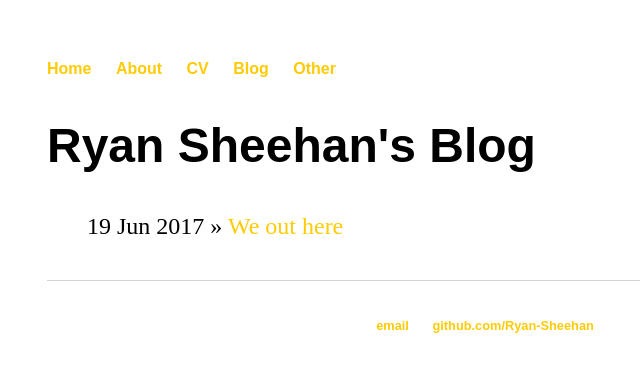
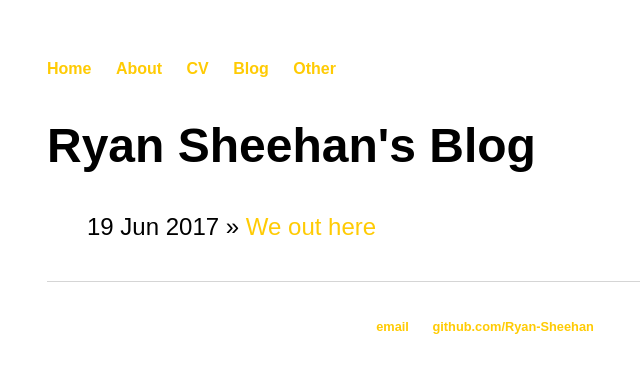
Before and after one commit to Ryan-Sheehan/Ryan-Sheehan.github.io, a Jekyll site: the page built from blog/index.html, in a window 1280 px wide. Shown: the top 373 px of the page, without its empty margins (145-785 px from the left). Built offline with Jekyll 4.4.1, drawn with Linux system fonts in a browser that asks for light colours.

Commit message:
Update main.css

```diff
--- a/css/main.css
+++ b/css/main.css
@@ -29,6 +29,7 @@
 }
 
 ul.posts {
+    font-family: 'Archivo Black', sans-serif;
     margin: 20px auto 40px;
     font-size: 1.5em;
 }
@@ -36,6 +37,7 @@
     list-style: none;
 }
 ul.header li {
+    font-family: 'Archivo Black', sans-serif;
     list-style: none;
     font-size: 1.5em;
     line-height: 1.4em;
```
